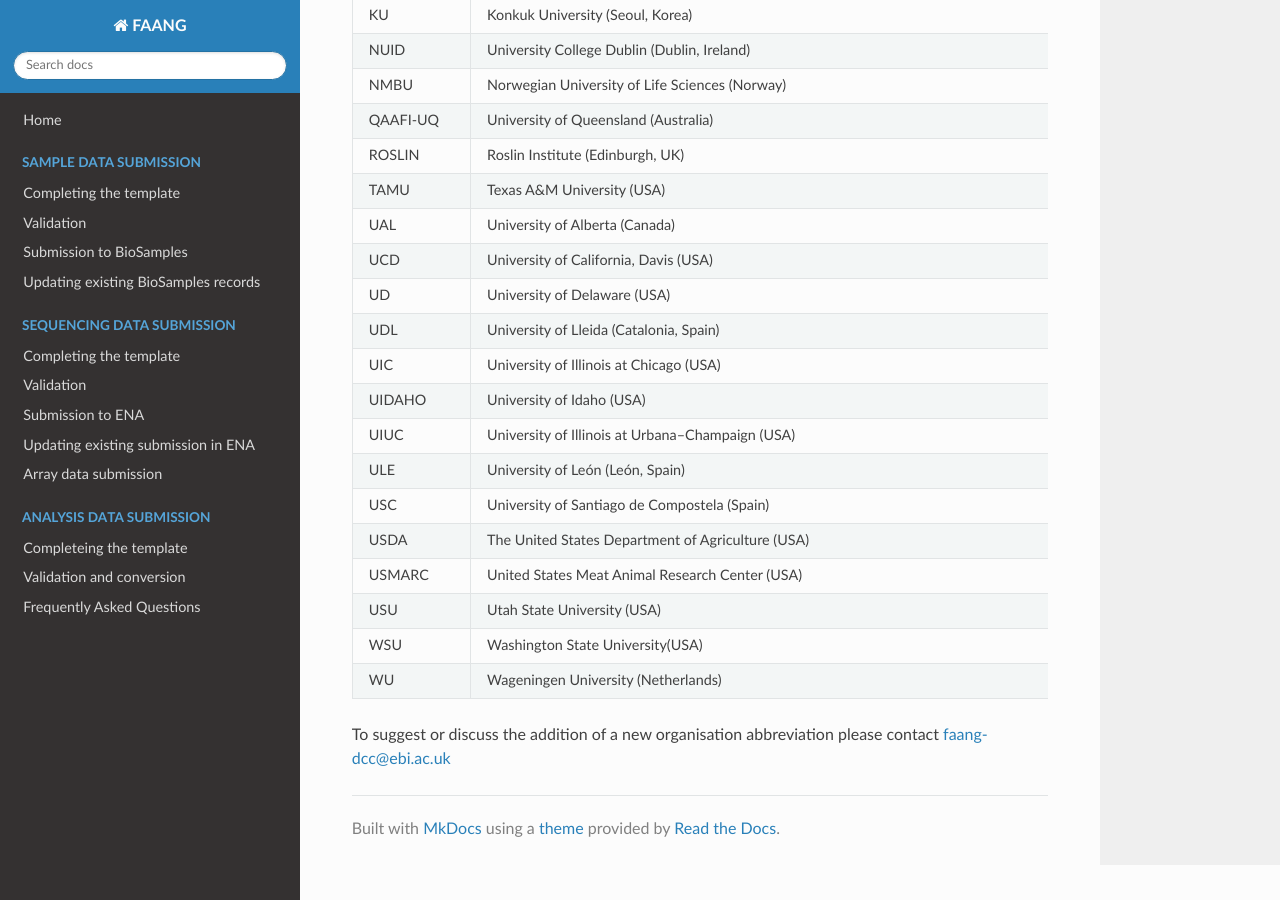
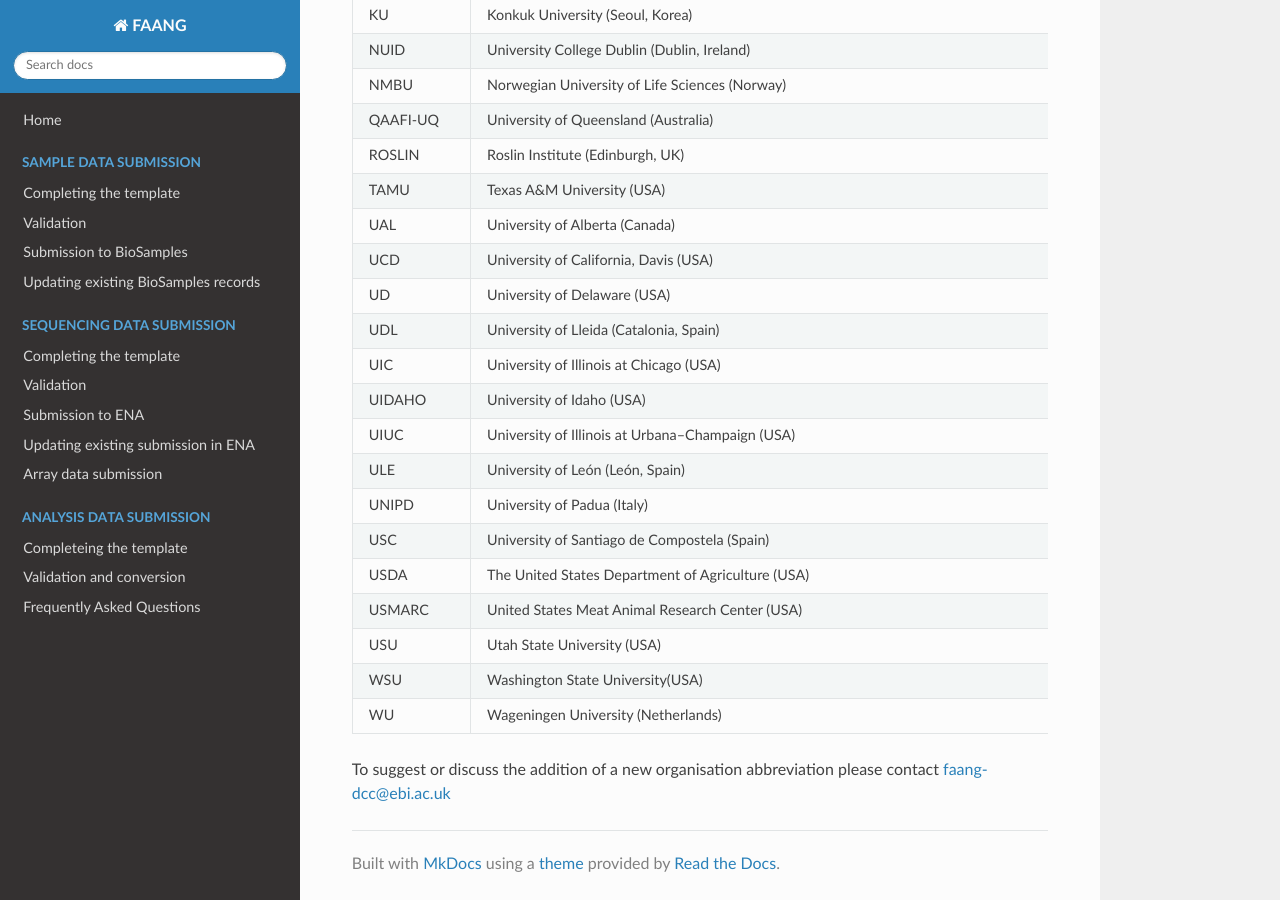
Before and after one commit to FAANG/dcc-documentation, an MkDocs documentation site: the page built from docs/organization_group_abbreviations.md, in a window 1280 px wide and 900 px high, scrolled down 658 px. Built offline with MkDocs 1.6.1, drawn with Linux system fonts in a browser that asks for light colours; nearby versions of some CDN libraries.

Commit message:
Adding university of Padua

```diff
--- a/docs/organization_group_abbreviations.md
+++ b/docs/organization_group_abbreviations.md
@@ -30,6 +30,7 @@
 UIDAHO | University of Idaho (USA)
 UIUC	| University of Illinois at Urbana–Champaign (USA)
 ULE	| University of León (León, Spain)
+UNIPD | University of Padua (Italy)
 USC | University of Santiago de Compostela (Spain)
 USDA	| The United States Department of Agriculture (USA)
 USMARC	| United States Meat Animal Research Center (USA)
```
